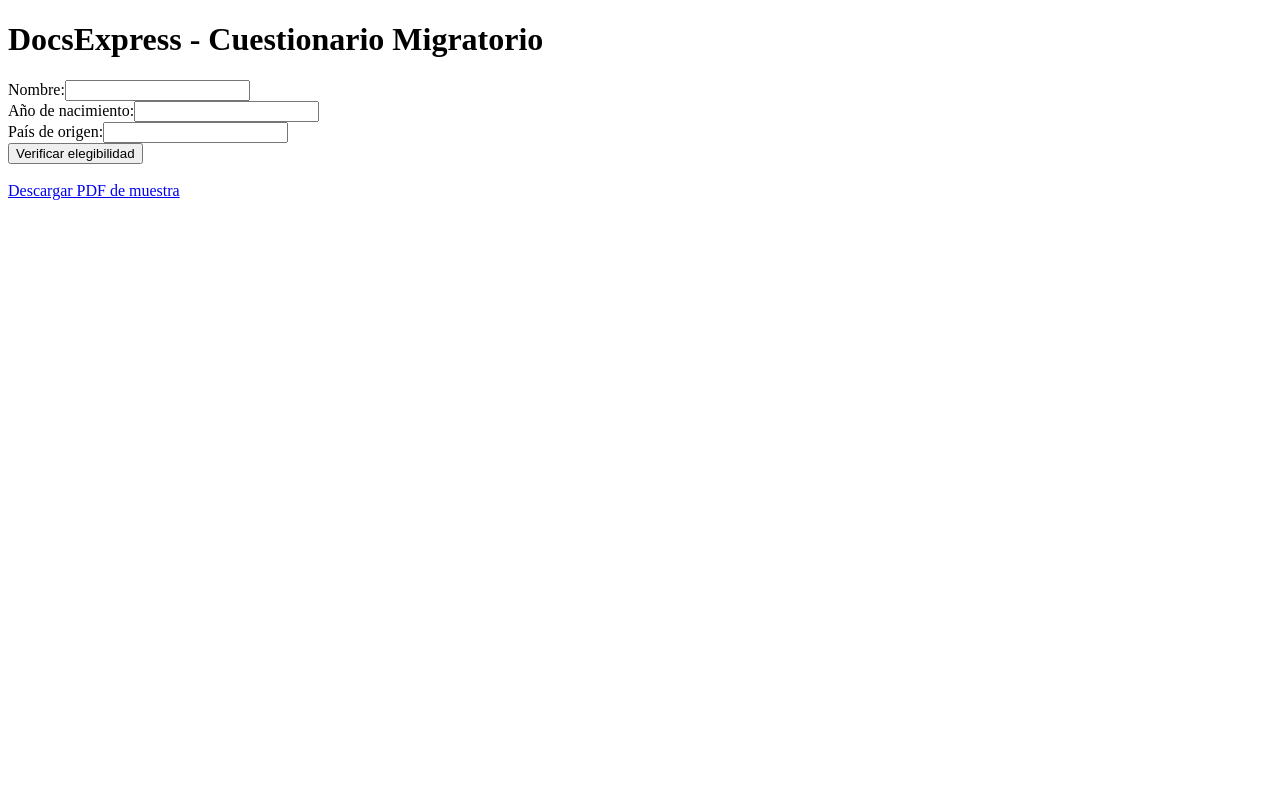
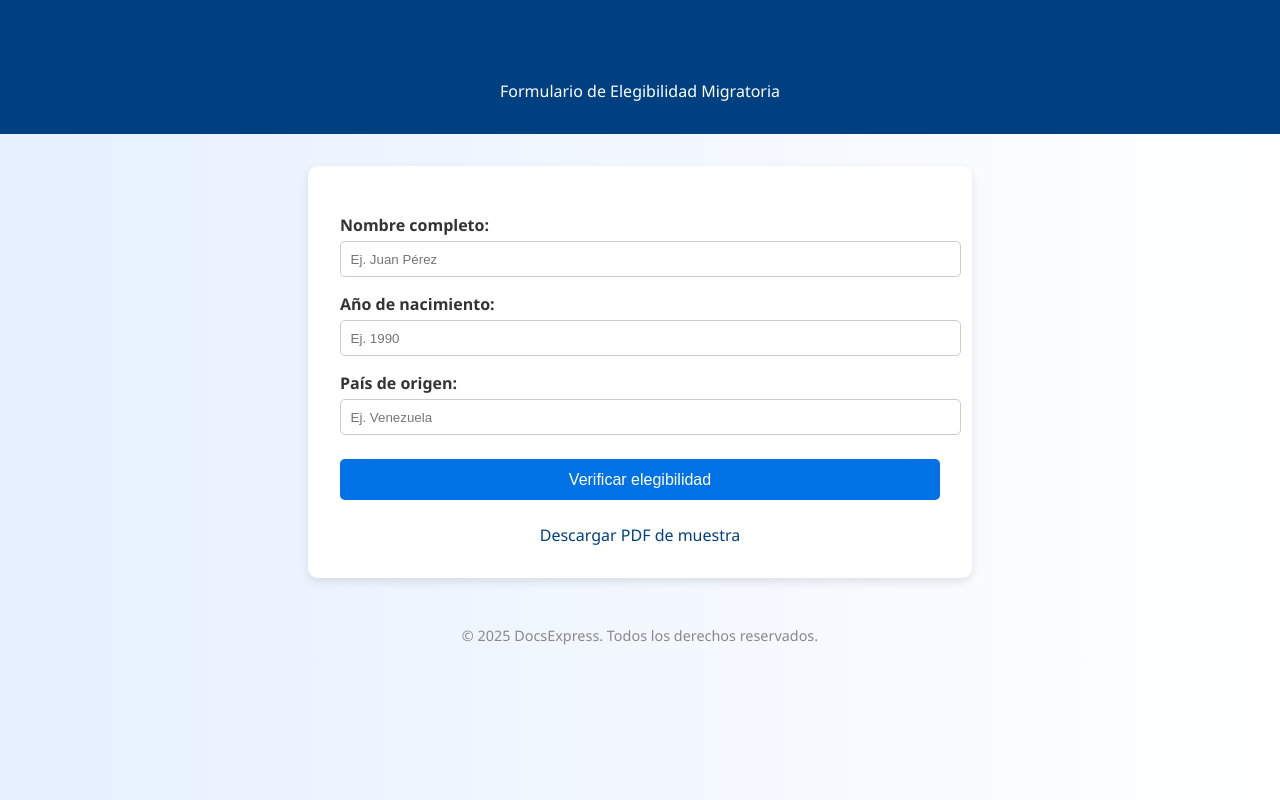
Before and after one commit to pedrodean1/DocsExpress_Frontend, a plain HTML site: page index.html in a window 1280 px wide. Drawn offline with Linux system fonts and the light colour scheme.

Commit message:
Add files via upload

```diff
--- a/index.html
+++ b/index.html
@@ -1,37 +1,118 @@
 
 <!DOCTYPE html>
-<html>
+<html lang="es">
 <head>
-  <title>DocsExpress</title>
+  <meta charset="UTF-8" />
+  <meta name="viewport" content="width=device-width, initial-scale=1.0"/>
+  <title>DocsExpress - Cuestionario Migratorio</title>
+  <style>
+    body {
+      font-family: 'Segoe UI', Tahoma, Geneva, Verdana, sans-serif;
+      background: linear-gradient(to right, #e6f0ff, #ffffff);
+      margin: 0;
+      padding: 0;
+      color: #333;
+    }
+
+    header {
+      background-color: #004080;
+      color: white;
+      padding: 1rem;
+      text-align: center;
+    }
+
+    .container {
+      max-width: 600px;
+      background: white;
+      margin: 2rem auto;
+      padding: 2rem;
+      border-radius: 10px;
+      box-shadow: 0 4px 10px rgba(0,0,0,0.1);
+    }
+
+    h1 {
+      margin-top: 0;
+      color: #004080;
+    }
+
+    label {
+      display: block;
+      margin-top: 1rem;
+      font-weight: bold;
+    }
+
+    input {
+      width: 100%;
+      padding: 0.6rem;
+      margin-top: 0.3rem;
+      border-radius: 5px;
+      border: 1px solid #ccc;
+    }
+
+    button {
+      margin-top: 1.5rem;
+      background-color: #0072e6;
+      color: white;
+      padding: 0.7rem 1.5rem;
+      border: none;
+      border-radius: 5px;
+      cursor: pointer;
+      width: 100%;
+      font-size: 1rem;
+    }
+
+    button:hover {
+      background-color: #005bb5;
+    }
+
+    .footer-link {
+      display: block;
+      text-align: center;
+      margin-top: 1.5rem;
+      color: #004080;
+      text-decoration: none;
+      font-weight: 500;
+    }
+
+    .footer-link:hover {
+      text-decoration: underline;
+    }
+
+    footer {
+      text-align: center;
+      font-size: 0.9rem;
+      padding: 1rem;
+      color: #888;
+    }
+  </style>
 </head>
 <body>
-  <h1>DocsExpress - Cuestionario Migratorio</h1>
-  <form id="eligibilityForm">
-    <label>Nombre:</label><input type="text" name="name"><br>
-    <label>Año de nacimiento:</label><input type="number" name="birthYear"><br>
-    <label>País de origen:</label><input type="text" name="country"><br>
-    <button type="submit">Verificar elegibilidad</button>
-  </form>
-  <div id="result"></div>
-  <br>
-  <a href="/api/pdf" target="_blank">Descargar PDF de muestra</a>
-  <script>
-    document.getElementById('eligibilityForm').onsubmit = async (e) => {
-      e.preventDefault();
-      const form = e.target;
-      const data = {
-        name: form.name.value,
-        birthYear: parseInt(form.birthYear.value),
-        country: form.country.value
-      };
-      const res = await fetch('/api/eligibility', {
-        method: 'POST',
-        headers: { 'Content-Type': 'application/json' },
-        body: JSON.stringify(data)
-      });
-      const json = await res.json();
-      document.getElementById('result').innerText = json.message;
-    };
-  </script>
+  <header>
+    <h1>DocsExpress</h1>
+    <p>Formulario de Elegibilidad Migratoria</p>
+  </header>
+
+  <div class="container">
+    <form action="https://docsexpress-backend.onrender.com/check-eligibility" method="POST">
+      <label for="name">Nombre completo:</label>
+      <input type="text" id="name" name="name" placeholder="Ej. Juan Pérez" required />
+
+      <label for="birthYear">Año de nacimiento:</label>
+      <input type="number" id="birthYear" name="birthYear" placeholder="Ej. 1990" required />
+
+      <label for="country">País de origen:</label>
+      <input type="text" id="country" name="country" placeholder="Ej. Venezuela" required />
+
+      <button type="submit">Verificar elegibilidad</button>
+    </form>
+
+    <a class="footer-link" href="https://docsexpress-backend.onrender.com/sample-pdf" target="_blank">
+      Descargar PDF de muestra
+    </a>
+  </div>
+
+  <footer>
+    &copy; 2025 DocsExpress. Todos los derechos reservados.
+  </footer>
 </body>
 </html>
```
